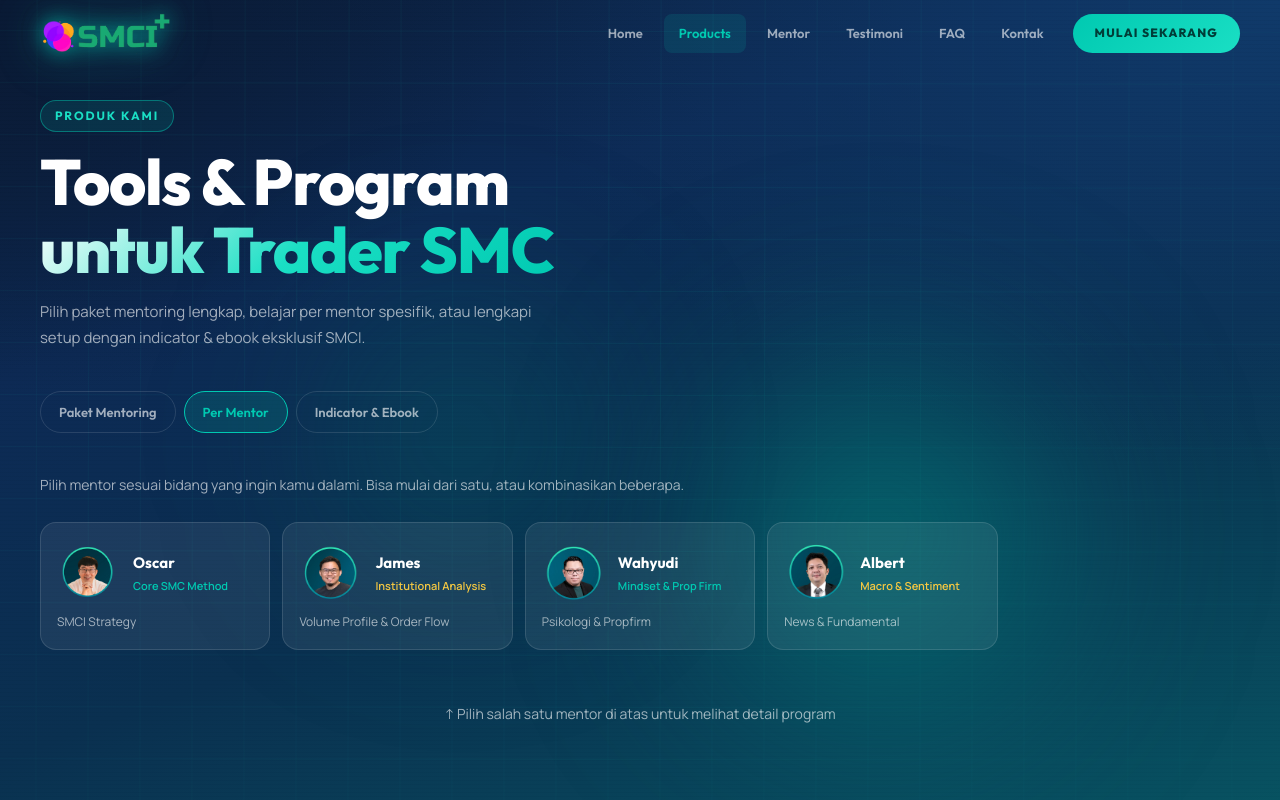
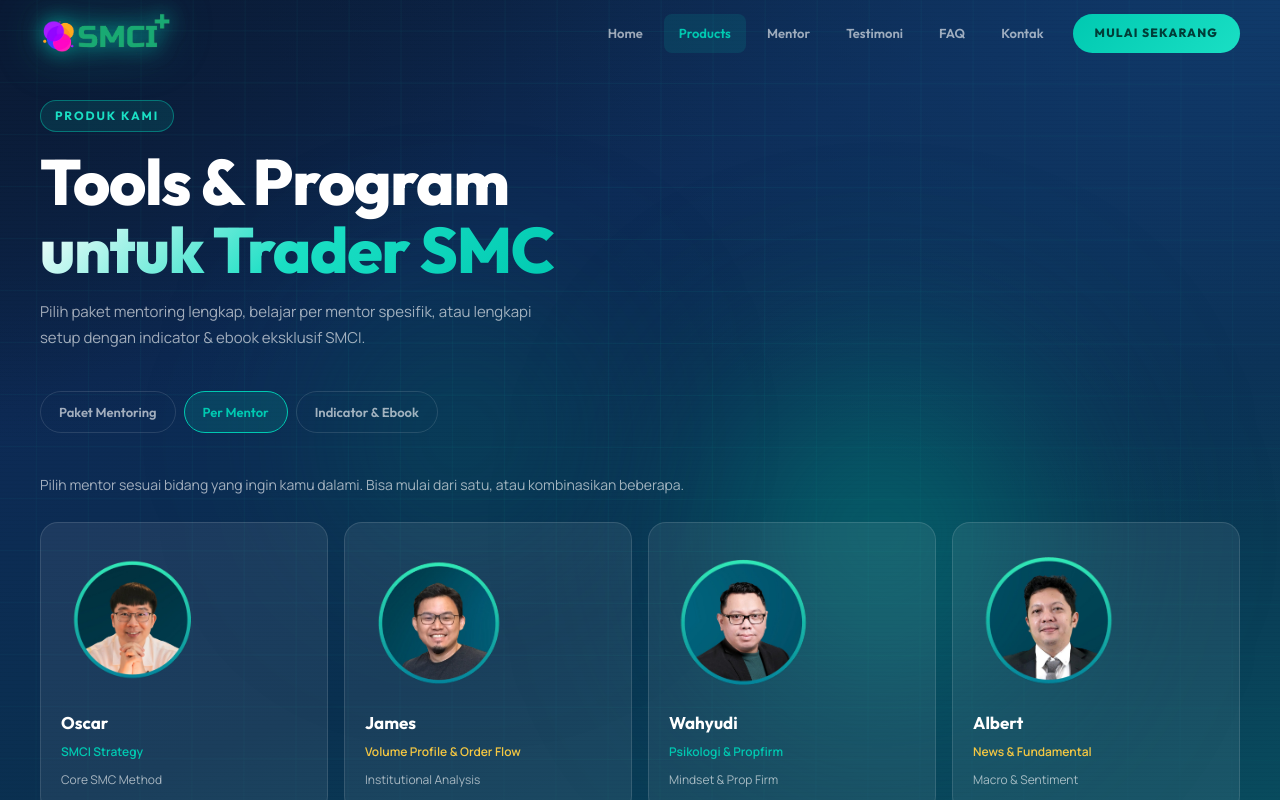
Before and after one commit to yudibasri03/SMCI_Website, a React (Vite) app: page /products in a window 1280 px wide. Both pictures are taken after a click on the button "Per Mentor". Shown: the top 800 px of the page. Built offline with nearby package versions, Linux system fonts and the light colour scheme; the HTML template or start-up script is replaced by a standard one.

Commit message:
Update Products.tsx

```diff
--- a/src/pages/Products.tsx
+++ b/src/pages/Products.tsx
@@ -177,8 +177,8 @@
                 Pilih mentor sesuai bidang yang ingin kamu dalami. Bisa mulai dari satu, atau kombinasikan beberapa.
               </p>
 
-              {/* Mentor grid */}
-              <div style={{ display: "grid", gridTemplateColumns: "repeat(auto-fill, minmax(min(220px,calc(50% - 6px)), 1fr))", gap: 12, marginBottom: 24 }}>
+              {/* Mentor grid — same style as Home mentor cards */}
+              <div style={{ display: "grid", gridTemplateColumns: "repeat(4, 1fr)", gap: 16, marginBottom: 24 }}>
                 {mentorProducts.map((m, i) => (
                   <motion.button key={m.id} initial={{ opacity: 0, y: 16 }} animate={{ opacity: 1, y: 0 }} transition={{ delay: i * 0.06, duration: 0.4 }}
                     onClick={() => {
@@ -191,21 +191,27 @@
                         }, 150);
                       }
                     }}
-                    style={{ background: selectedMentor === m.id ? `rgba(${rgb(m.color)},0.12)` : "rgba(255,255,255,0.07)", border: `1.5px solid ${selectedMentor === m.id ? m.color : "rgba(255,255,255,0.12)"}`, borderRadius: 16, padding: "18px 16px", cursor: "pointer", textAlign: "left", transition: "all 0.22s", position: "relative", overflow: "hidden" }}>
+                    style={{ background: selectedMentor === m.id ? `rgba(${rgb(m.color)},0.12)` : "rgba(255,255,255,0.07)", border: `1.5px solid ${selectedMentor === m.id ? m.color : "rgba(255,255,255,0.12)"}`, borderRadius: 18, padding: "24px 20px", cursor: "pointer", textAlign: "left", transition: "all 0.22s", position: "relative", overflow: "hidden", display: "flex", flexDirection: "column" }}>
                     {selectedMentor === m.id && <div className="card-accent-top" style={{ background: `linear-gradient(90deg, ${m.color} 0%, transparent 100%)` }} />}
-                    <div style={{ display: "flex", alignItems: "center", gap: 12, marginBottom: 8 }}>
-                      <img src={`/${m.name}.png`} alt={m.name} style={{ width: 64, height: 64, objectFit: "contain", flexShrink: 0, filter: 'none' }} />
-                      <div style={{ flex: 1, minWidth: 0 }}>
-                        <div style={{ fontFamily: "var(--font-display)", fontSize: "15px", fontWeight: 700, color: "#fff" }}>{m.name}</div>
-                        <div style={{ fontSize: "11px", color: m.color, fontWeight: 600, marginTop: 1 }}>{m.specialty}</div>
+
+                    {/* Photo */}
+                    <img src={`/${m.name}.png`} alt={m.name}
+                      style={{ width: "100%", maxWidth: 150, height: 150, objectFit: "contain", marginBottom: 12, display: "block" }} />
+
+                    {/* Name + role */}
+                    <div style={{ fontFamily: "var(--font-display)", fontSize: "17px", fontWeight: 700, color: "#fff", marginBottom: 4 }}>{m.name}</div>
+                    <div style={{ fontSize: "12px", color: m.color, fontWeight: 600, marginBottom: 8 }}>{m.role}</div>
+                    <p style={{ fontSize: "12px", color: "var(--text-muted)", lineHeight: 1.6, flex: 1 }}>{m.specialty}</p>
+
+                    {/* Selected indicator */}
+                    {selectedMentor === m.id && (
+                      <div style={{ marginTop: 14, display: "flex", alignItems: "center", gap: 6, color: m.color, fontSize: "12px", fontWeight: 700 }}>
+                        <div style={{ width: 16, height: 16, borderRadius: "50%", background: m.color, display: "flex", alignItems: "center", justifyContent: "center" }}>
+                          <svg width="8" height="8" viewBox="0 0 24 24" fill="none" stroke="#003D38" strokeWidth="3"><polyline points="20 6 9 17 4 12"/></svg>
+                        </div>
+                        Dipilih
                       </div>
-                      {selectedMentor === m.id && (
-                        <div style={{ width: 20, height: 20, borderRadius: "50%", background: m.color, display: "flex", alignItems: "center", justifyContent: "center", flexShrink: 0 }}>
-                          <svg width="10" height="10" viewBox="0 0 24 24" fill="none" stroke="#003D38" strokeWidth="3"><polyline points="20 6 9 17 4 12"/></svg>
-                        </div>
-                      )}
-                    </div>
-                    <p style={{ fontSize: "12px", color: "var(--text-muted)", lineHeight: 1.5 }}>{m.role}</p>
+                    )}
                   </motion.button>
                 ))}
               </div>
```
